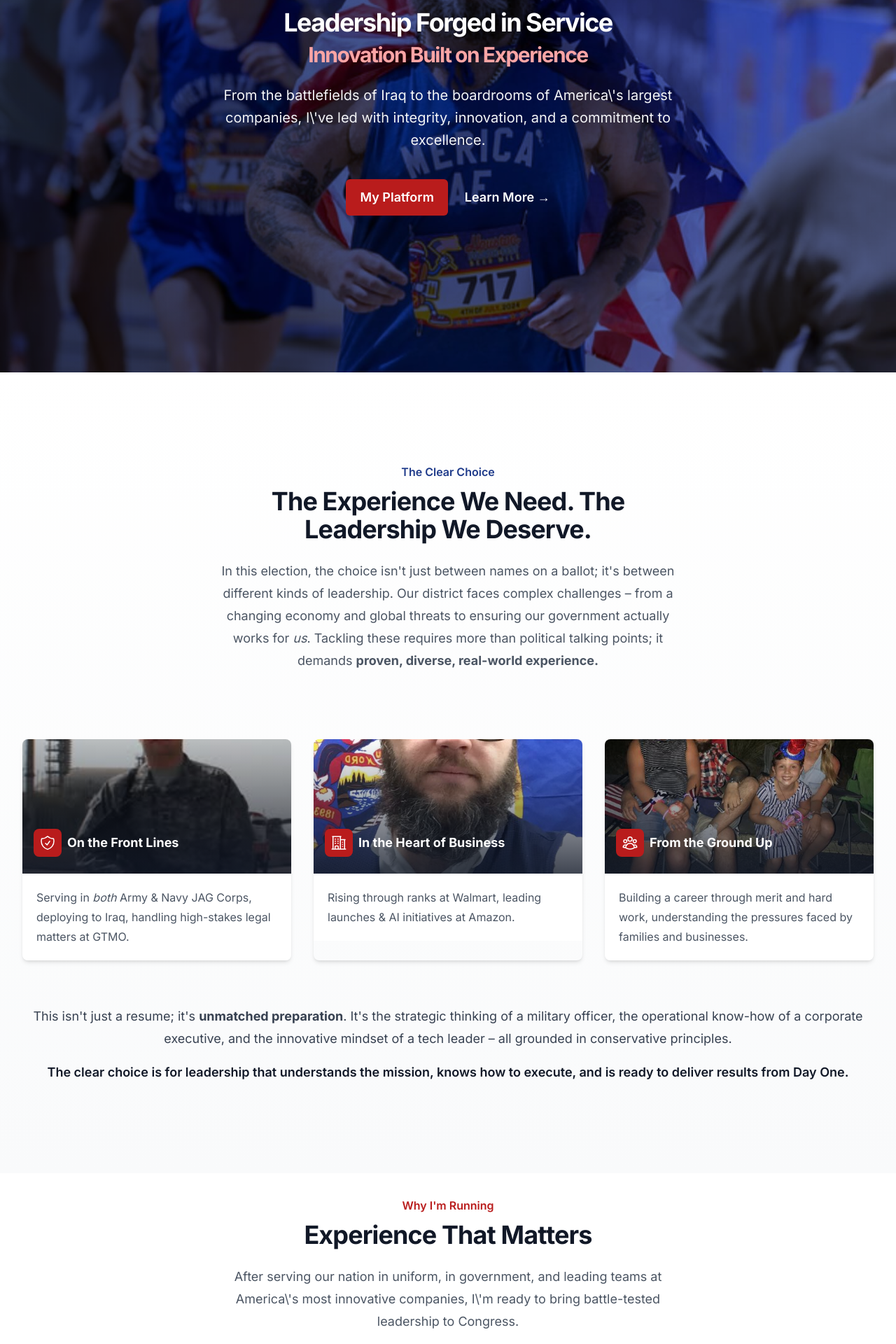
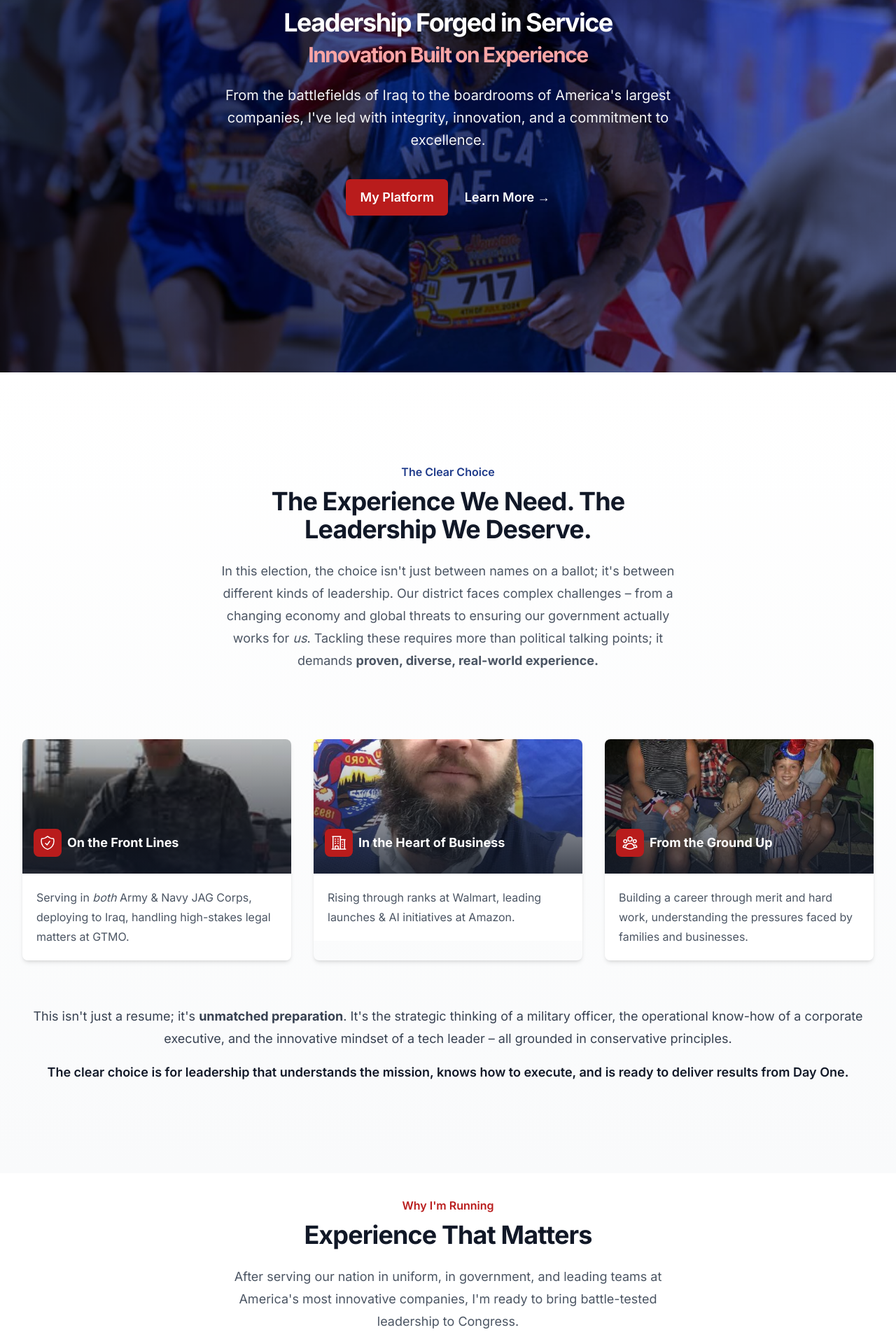
Before and after one commit to lunchwolfjoe/politico, a Next.js app: page / in a window 1280 px wide. Shown: the part 280-2200 px from the top of the page at 70% size. Built offline with nearby package versions, Linux system fonts and the light colour scheme.

Commit message:
Fix hero image positioning to show upper portion of image and correct punctuation errors

```diff
--- a/src/app/page.tsx
+++ b/src/app/page.tsx
@@ -86,8 +86,8 @@ export default function HomePage() {
               <span className="block text-2xl mt-2 sm:text-3xl text-red-300">Innovation Built on Experience</span>
             </h1>
             <p className="mt-6 text-xl leading-8 text-gray-100">
-              From the battlefields of Iraq to the boardrooms of America\'s largest companies,
-              I\'ve led with integrity, innovation, and a commitment to excellence.
+              From the battlefields of Iraq to the boardrooms of America's largest companies,
+              I've led with integrity, innovation, and a commitment to excellence.
             </p>
             <div className="mt-10 flex items-center justify-center gap-x-6">
               <Link
@@ -219,8 +219,8 @@ export default function HomePage() {
             Experience That Matters
           </p>
           <p className="mt-6 text-lg leading-8 text-gray-600">
-            After serving our nation in uniform, in government, and leading teams at America\'s most innovative companies,
-            I\'m ready to bring battle-tested leadership to Congress.
+            After serving our nation in uniform, in government, and leading teams at America's most innovative companies,
+            I'm ready to bring battle-tested leadership to Congress.
           </p>
           <p className="mt-4 text-lg leading-8 text-gray-600">
             My career at Amazon and Walmart honed my leadership skills and taught me to thrive in fast-paced,
```
